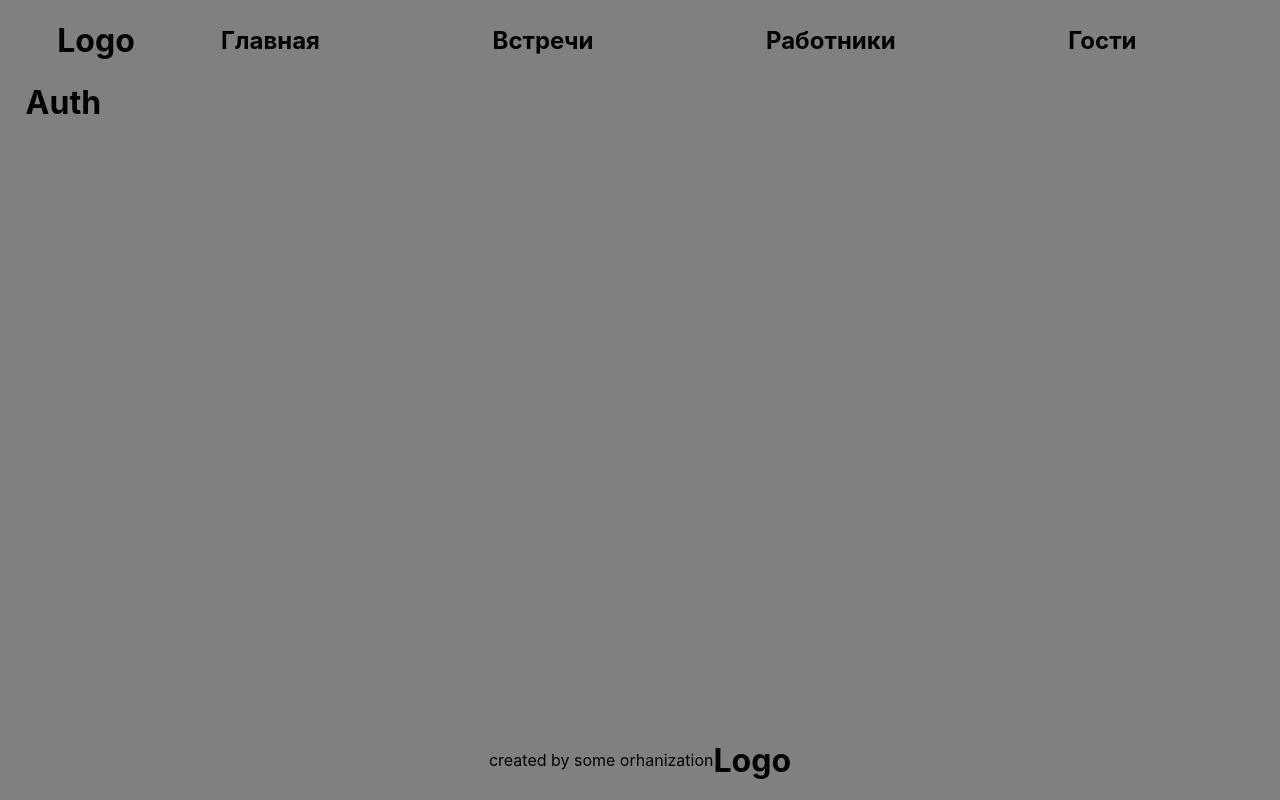
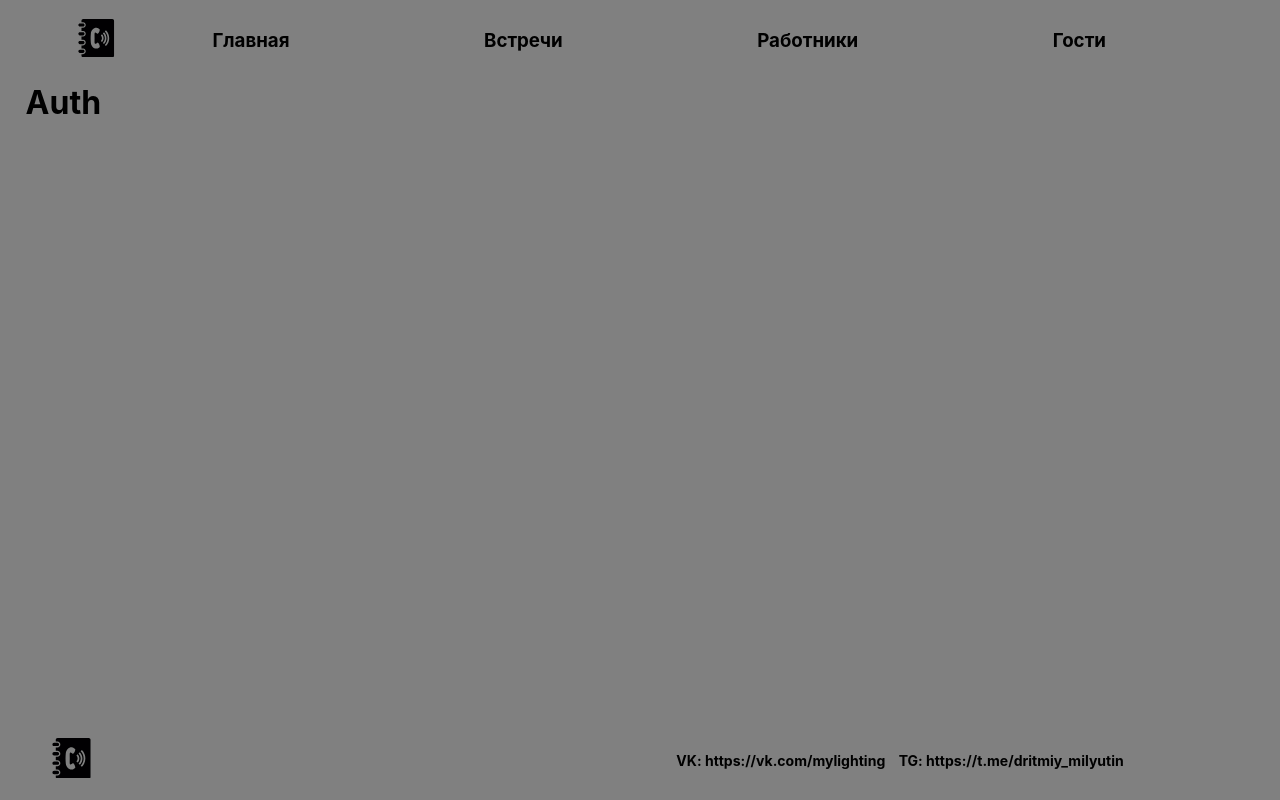
Before and after one commit to DmitriyGj/meet_manager, a Next.js app: page /auth in a window 1280 px wide. Built offline with nearby package versions, Linux system fonts and the light colour scheme.

Commit message:
added logos, and links

```diff
--- a/next.config.js
+++ b/next.config.js
@@ -1,6 +1,33 @@
 /** @type {import('next').NextConfig} */
+const webpack = require('webpack');
+
 const nextConfig = {
   reactStrictMode: true,
+  webpack(config) {
+    config.module.rules.push({
+    test: /\.svg$/,
+
+    use: ['@svgr/webpack'],
+    });
+
+    return config;
+},
 }
 
+// module.exports = {
+//   webpack(config) {
+//       config.module.rules.push({
+//       test: /\.svg$/,
+//       issuer: {
+//           test: /\.(js|ts)x?$/,
+//           // { and: [/\.(js|ts)x?$/] }
+//       },
+
+//       use: ['@svgr/webpack'],
+//       });
+
+//       return config;
+//   },
+// };
+
 module.exports = nextConfig
--- a/package.json
+++ b/package.json
@@ -12,6 +12,8 @@
     "@emotion/styled": "^11.8.1",
     "@mui/material": "^5.5.1",
     "@mui/x-data-grid": "^5.6.1",
+    "@svgr/cli": "^6.2.1",
+    "@svgr/webpack": "^6.2.1",
     "classnames": "^2.3.1",
     "next": "12.1.0",
     "node-sass": "^7.0.1",
--- /dev/null
+++ b/public/src/Components/ExtendedLink/ExtendedLink.module.scss
@@ -0,0 +1,5 @@
+.Link {
+    &::hover{
+        cursor:pointer
+    }
+}
--- /dev/null
+++ b/public/src/Components/ExtendedLink/ExtendedLink.tsx
@@ -0,0 +1,36 @@
+import Link from "next/link";
+import style from './ExtendedLink.module.scss';
+import { DetailedHTMLProps, HTMLAttributes, ReactElement, ReactNode, useRef } from "react";
+
+interface ExtendedLinkProps extends  DetailedHTMLProps<HTMLAttributes<HTMLDivElement>, HTMLDivElement> {
+    title?: string
+    href: string
+    hlvl?: 'h1' | 'h2' | 'h3'
+    children?: ReactNode
+
+}
+
+export const ExtendedLink = ({ href, title, hlvl='h1', children } : ExtendedLinkProps) => {
+
+    const content = useRef<ReactElement | ReactNode>();
+
+    if(hlvl && title && !children){
+        switch(hlvl){
+            case 'h1':
+                content.current = <h1>{title}</h1>
+            case 'h2':
+                content.current = <h2>{title}</h2>
+            case 'h3':
+                content.current = <h3>{title}</h3>
+        }
+    }
+    else{
+        content.current = children;
+    }
+
+    return(
+            <Link href = {href}>
+                    {content.current}
+            </Link>
+);
+}
--- a/public/src/HOC/Layout/Footer/Footer.module.scss
+++ b/public/src/HOC/Layout/Footer/Footer.module.scss
@@ -1,6 +1,27 @@
 .Footer {
-    display: flex;
+    display: grid;
     text-align: center;
     align-items: center;
     justify-content: center;
+    grid-template-columns: 40% 60%;
+
+    .Logo {
+        width: 8%;
+        margin-left: 10%;
+        align-self: center;
+    }
+
+    .Links{
+        > * {
+            display: grid;
+            grid-template-columns: 30% 30%;
+            justify-content: center;
+        }
+        font-size: 12px ;
+        > * >:hover{
+            color:white;
+            cursor:pointer;
+        }
+    }
+
 }
--- a/public/src/HOC/Layout/Footer/Footer.tsx
+++ b/public/src/HOC/Layout/Footer/Footer.tsx
@@ -1,16 +1,21 @@
-import { DetailedHTMLProps, HTMLAttributes } from "react"
+import { DetailedHTMLProps, HTMLAttributes, ReactElement, ReactNode } from "react"
 import cn from 'classnames';
 import style from './Footer.module.scss';
 
 export interface IFooterProps extends DetailedHTMLProps<HTMLAttributes<HTMLDivElement>, HTMLDivElement>{
-    title:string
+    logo?:ReactElement
+    children: ReactNode
 }
 
-export const Footer = ( {title,className,...props }: IFooterProps ) => {
+export const Footer = ( {logo, children,className,...props }: IFooterProps ) => {
     return(<div className = { cn(style.Footer, className) }  {...props}>
-            <p>created by some orhanization</p>
-            <h1>
-                { title }
-            </h1>
+        <div >
+            <div className={style.Logo}>
+                {logo}
+            </div>
+        </div>
+        <div className={style.Links}>
+            {children}
+        </div>
         </div>)
 }
--- a/public/src/HOC/Layout/Header/Header.module.scss
+++ b/public/src/HOC/Layout/Header/Header.module.scss
@@ -6,7 +6,7 @@
     align-items: center;
 
     & .Logo {
-        width: 15%;
+        width: 3%;
         text-align: center;
 
         &:hover{
--- a/public/src/HOC/Layout/Header/Header.tsx
+++ b/public/src/HOC/Layout/Header/Header.tsx
@@ -1,36 +1,26 @@
-import { DetailedHTMLProps, HTMLAttributes } from "react";
+import { DetailedHTMLProps, HTMLAttributes, ReactElement } from "react";
 import cn from 'classnames';
 import style from './Header.module.scss';
-import Link from "next/link";
+import { ExtendedLink } from '../../../Components/ExtendedLink/ExtendedLink';
+import Logo from '../../../media/logo.svg';
+
 
 export interface IHeaderProps extends DetailedHTMLProps<HTMLAttributes<HTMLDivElement>, HTMLDivElement>{
-    title:string
+    logo:ReactElement
 }
 
-export const Header = ( {title,className,...props }: IHeaderProps ) => {
+export const Header = ( {logo,className,...props }: IHeaderProps ) => {
     return(<div className = {cn(style.Header, className)} {...props}>
-        <Link href = '/'>
-            <a>
-                <h1 className = {style.Logo}>{ title }</h1>
-            </a>
-        </Link>
+        <ExtendedLink href='/'>
+            <div className={style.Logo}>
+                {logo}
+            </div>
+        </ExtendedLink>
         <nav className={style.Nav}>
-            <h1>Главная</h1>
-            <Link href = '/meetings'>
-                <a>
-                    <h1>Встречи</h1>
-                </a>
-            </Link>
-            <Link href = '/employes'>
-                <a>
-                    <h1>Работники</h1>
-                </a>
-            </Link>
-            <Link href = '/guests'>
-                <a>
-                    <h1>Гости</h1>
-                </a>
-            </Link>
+            <ExtendedLink href='/' title="Главная" />
+            <ExtendedLink href='/meetings' title = 'Встречи' />
+            <ExtendedLink href='/employes' title =' Работники' />
+            <ExtendedLink href='/guests' title='Гости' />
         </nav>
     </div>)
 }
--- a/public/src/HOC/Layout/Layout.tsx
+++ b/public/src/HOC/Layout/Layout.tsx
@@ -2,6 +2,8 @@ import { FC, ReactNode } from "react";
 import style from './Layout.module.scss'
 import { Header } from './Header/Header';
 import { Footer } from './Footer/Footer';
+import Logo from '../../media/logo.svg'
+import { ExtendedLink } from "../../Components/ExtendedLink/ExtendedLink";
 
 interface ILayoutProps {
     children: ReactNode;
@@ -9,11 +11,16 @@ interface ILayoutProps {
 
 export const Layout = ({children} : ILayoutProps ) => {
     return(<div className={style.Layout}>
-        <Header title = 'Logo' className = { style.Header } />
+        <Header logo = {<Logo/>}className = { style.Header } />
             <div className = { style.Body } >
                 { children }
             </div>
-        <Footer title = 'Logo' className = { style.Footer } />
+        <Footer logo = {<Logo/>} className = { style.Footer }>
+            <div>
+                <ExtendedLink title={`VK: ${'https://vk.com/mylighting'}`} href={'https://vk.com/mylighting'}/>
+                <ExtendedLink title={`TG: ${'https://t.me/dritmiy_milyutin'}`} href={'https://t.me/dritmiy_milyutin'}/>
+            </div>
+        </Footer>
     </div>)
 }
 
```
Also changed, not shown: public/src/Components/ExtendedLink/Extended.module.scss (deleted), public/src/media/logo.svg (added), 1 other file (tests, documents, lock files or other folders).
